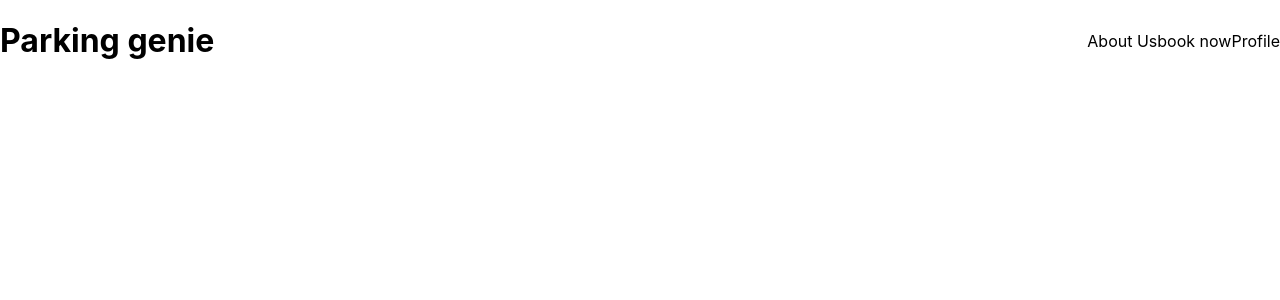
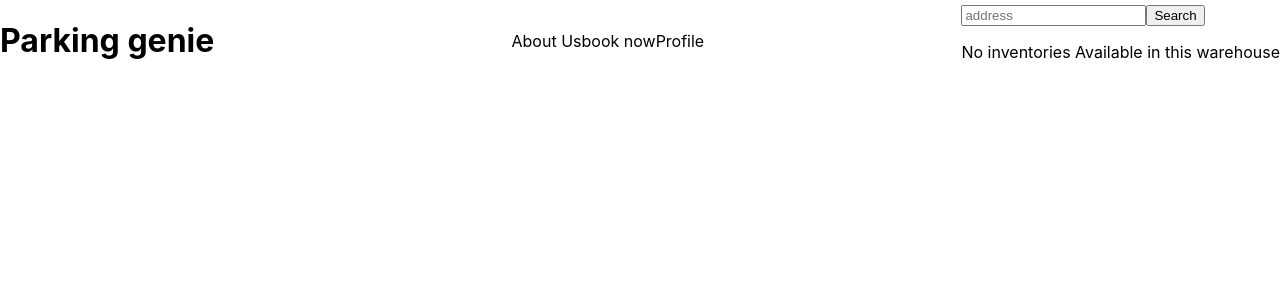
Before and after one commit to NipunaGamage888/nipuna-gamage-capstone, a React (Create React App) app: page / in a window 1280 px wide. Shown: the top 300 px of the page. Built offline with nearby package versions, Linux system fonts and the light colour scheme.

Commit message:
Starting to work on frontEnd

```diff
--- a/package.json
+++ b/package.json
@@ -6,6 +6,7 @@
     "@testing-library/jest-dom": "^5.17.0",
     "@testing-library/react": "^13.4.0",
     "@testing-library/user-event": "^13.5.0",
+    "axios": "^1.6.8",
     "react": "^18.2.0",
     "react-dom": "^18.2.0",
     "react-scripts": "5.0.1",
--- /dev/null
+++ b/src/components/BookingSec/Booking.js
@@ -0,0 +1,43 @@
+import React, { useState } from "react";
+import axios from "axios";
+
+function Booking() {
+  const [address, setAddress] = useState("");
+  const [parkingLots, setParkingLots] = useState([]);
+  const submitAddress = async (event) => {
+    event.preventDefault()
+    try {
+      const result = await axios.get(
+        `http://localhost:8081/api/parking/location/${address}`
+      );
+      setParkingLots(result.data.nearbyParkingLots);
+    } catch (error) {
+      console.error(error);
+    }
+  };
+
+  return (
+    <div>
+      <form>
+        <input
+          placeholder="address"
+          value={address}
+          type="text"
+          onChange={(e) => setAddress(e.target.value)}
+        />
+        <button type="submit" onClick={submitAddress} >Search</button>
+      </form>
+      {parkingLots.length > 0 ? (
+        parkingLots.map((parkingLot) => (
+          <section>
+            <p>{parkingLot.name}</p>
+          </section>
+        ))
+      ) : (
+        <p>No inventories Available in this warehouse</p>
+      )}
+    </div>
+  );
+}
+
+export default Booking;
--- a/src/components/Header/Header.js
+++ b/src/components/Header/Header.js
@@ -1,6 +1,7 @@
 import React from "react";
 import { useState } from "react";
 import "./Header.scss";
+import Booking from "../BookingSec/Booking";
 
 function Header() {
   const [userLoggedIn, setIsUserLoggedIn] = useState(true);
@@ -23,6 +24,7 @@ function Header() {
           </li>
         </ul>
       </nav>
+      <Booking/>
     </header>
   );
 }
```
Also changed, not shown: src/components/BookingSec/Booking.scss (added), 1 other file (tests, documents, lock files or other folders).
